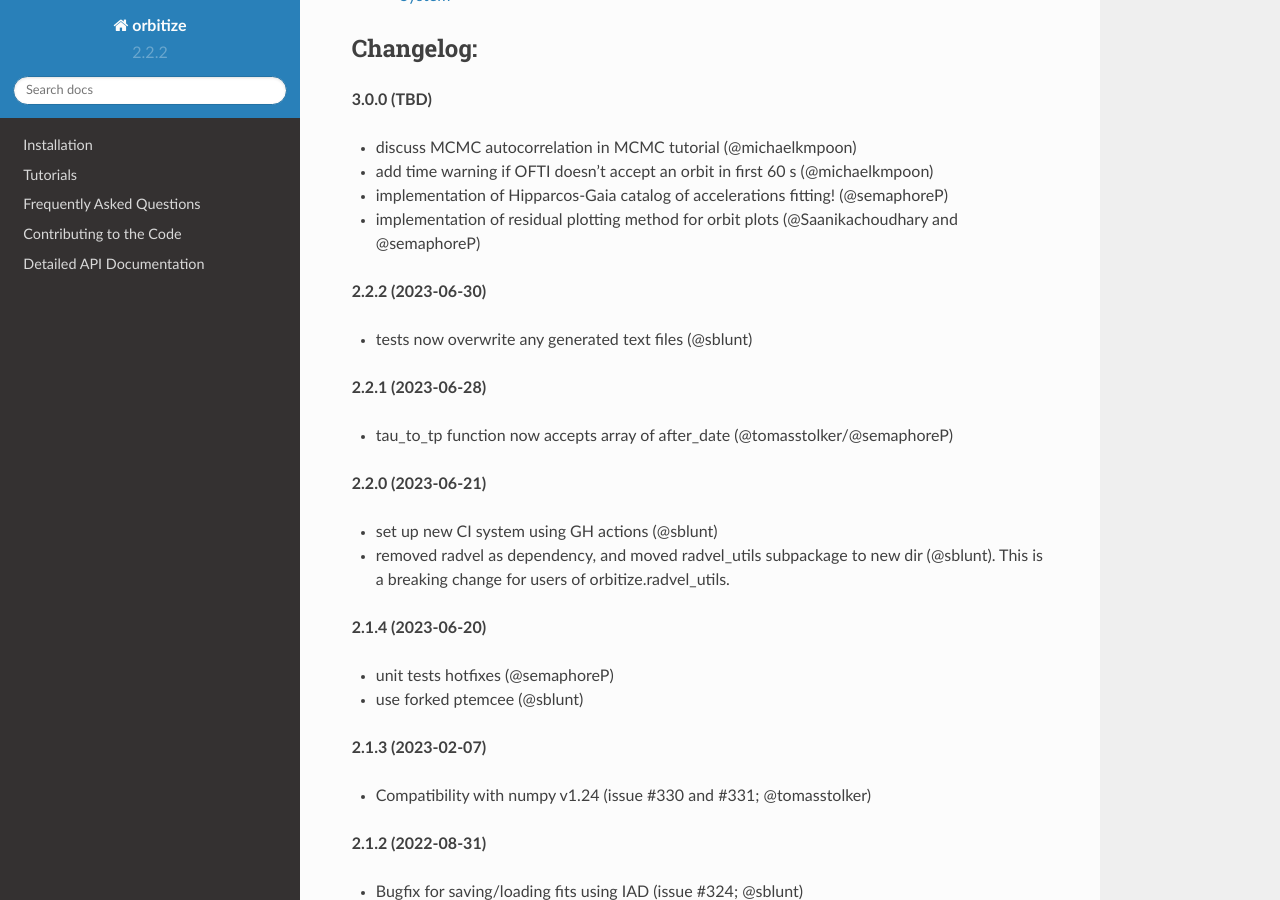
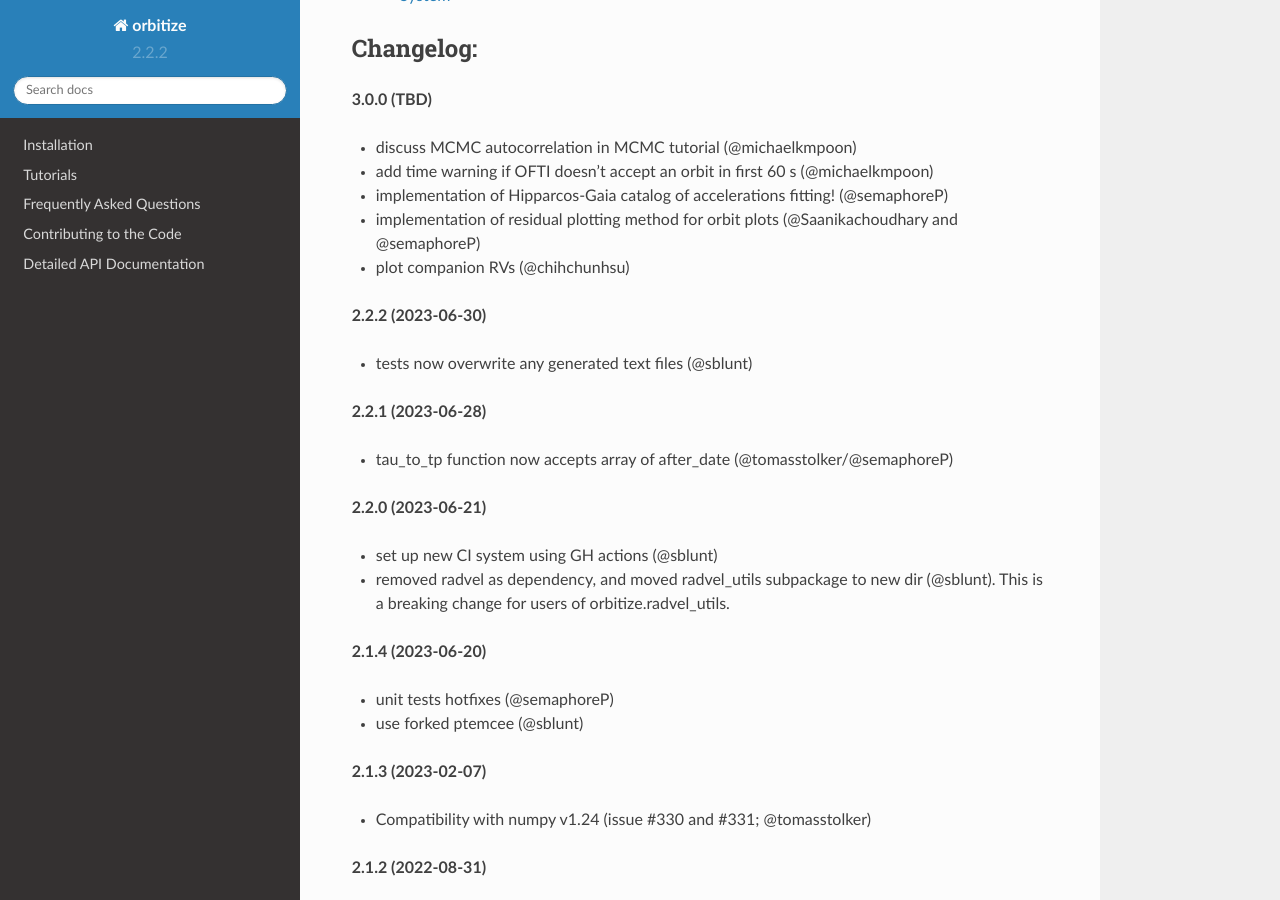
Before and after one commit to sblunt/orbitize, a Sphinx documentation site: the page built from docs/index.rst, in a window 1280 px wide and 900 px high, scrolled down 1849 px. Built offline with Sphinx 7.4.7 and the Read the Docs theme 2.0.0, drawn with Linux system fonts in a browser that asks for light colours; pages that are not in the unit, such as notebooks, are missing from menus.

Commit message:
add plot companion RVs to changelog

```diff
--- a/docs/index.rst
+++ b/docs/index.rst
@@ -60,6 +60,7 @@ Changelog:
 - add time warning if OFTI doesn't accept an orbit in first 60 s (@michaelkmpoon)
 - implementation of Hipparcos-Gaia catalog of accelerations fitting! (@semaphoreP)
 - implementation of residual plotting method for orbit plots (@Saanikachoudhary and @semaphoreP)
+- plot companion RVs (@chihchunhsu)
 
 **2.2.2 (2023-06-30)**
 
```
